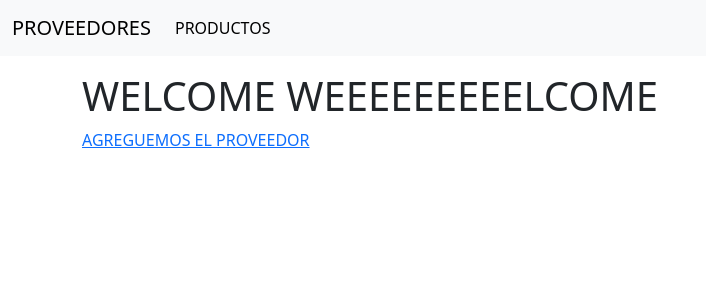
After one commit to oal0425/Alkdjango1, a Django app: page / in a window 1280 px wide. The commit adds this page. Shown: the top 300 px of the page, without its empty margins (0-706 px from the left). Run offline with Django 4.2, Linux system fonts and the light colour scheme.

Commit message:
cleaned forms, added home button

```diff
--- a/StockControl/templates/base.html
+++ b/StockControl/templates/base.html
@@ -15,16 +15,16 @@
 
     <nav class="navbar navbar-expand-lg bg-body-tertiary">
         <div class="container-fluid">
-            <a class="navbar-brand" href={}>PROVEEDORES</a>
+            <a class="navbar-brand" href="../proveedores/listado">PROVEEDORES</a>
             <button class="navbar-toggler" type="button" data-bs-toggle="collapse"
-                data-bs-target="#navbarSupportedContent" aria-controls="navbarSupportedContent" aria-expanded="false"
+                data    -bs-target="#navbarSupportedContent" aria-controls="navbarSupportedContent" aria-expanded="false"
                 aria-label="Toggle navigation">
                 <span class="navbar-toggler-icon"></span>
             </button>
             <div class="collapse navbar-collapse" id="navbarSupportedContent">
                 <ul class="navbar-nav me-auto mb-2 mb-lg-0">
                     <li class="nav-item">
-                        <a class="nav-link active" aria-current="page" href="#">PRODUCTOS</a>
+                        <a class="nav-link active" aria-current="page" href="../productos/listado">PRODUCTOS</a>
                     </li>
 
                 </ul>
--- /dev/null
+++ b/StockControl/templates/index.html
@@ -0,0 +1,8 @@
+{% extends 'base.html' %}
+
+{% block 'contenido' %}
+
+    <H1> WELCOME WEEEEEEEEELCOME</H1>
+
+    <a href="../proveedores/agregar"> AGREGUEMOS EL PROVEEDOR</a>
+{% endblock %}
--- a/StockControl/templates/listado_productos.html
+++ b/StockControl/templates/listado_productos.html
@@ -23,6 +23,10 @@
 
     {% endfor %}
   </tbody>
+    <a href="../productos/agregar"> AGREGUEMOS EL PRODUCTO</a>
+
 </table>
-
+<div>
+    <a href='..'> HOME</a>
+</div>
 {% endblock %}
--- a/StockControl/urls.py
+++ b/StockControl/urls.py
@@ -2,6 +2,7 @@ from django.urls import path
 from StockControl import views
 
 urlpatterns = [
+    path('',views.index),
     path('productos/agregar', views.agregar_producto),
     path('proveedores/agregar', views.agregar_proveedor),
     path ('proveedores/listado', views.proveedores),
--- a/StockControl/views.py
+++ b/StockControl/views.py
@@ -4,6 +4,9 @@ from StockControl.models import Proveedor,Producto
 from .forms import ProveedorForm, ProductoForm
 
 # Create your views here.
+
+def index(request):
+    return render(request, 'index.html')
 
 def agregar_producto (request):
     form = ProductoForm()
@@ -12,7 +15,7 @@ def agregar_producto (request):
         form = ProductoForm(request.POST)
         if form.is_valid():
             form.save()
-            print("Producto Agregado")
+            form = ProductoForm()
         else:
             print("No se pudo agregar el producto")
 
@@ -27,10 +30,11 @@ def agregar_proveedor(request):
         form = ProveedorForm(request.POST)
         if form.is_valid():
             form.save()
+            form = ProveedorForm()
         else:
             print ("No se pudo agregar el proveedor")
+    return render(request, 'agregar_proveedor.html', {'form': form, 'submit': 'Agregar Proveedor'})
 
-    return render(request, 'agregar_proveedor.html', {'form': form, 'submit': 'Agregar Proveedor'})
 
 def productos(request):
     productos = Producto.objects.all();
```
Also changed, not shown: StockControl/templates/listado_proveedores.html (+4 -3 lines), db.sqlite3.
